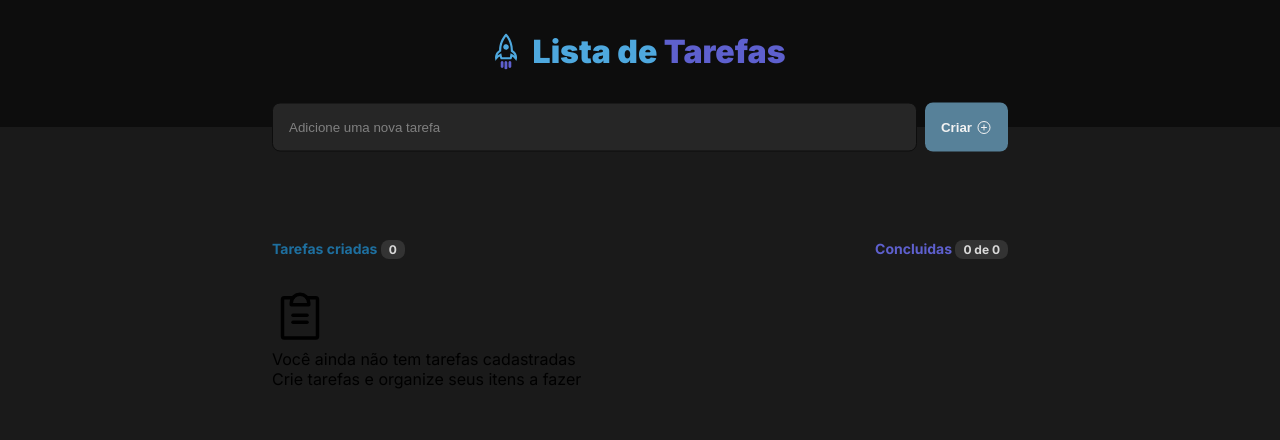
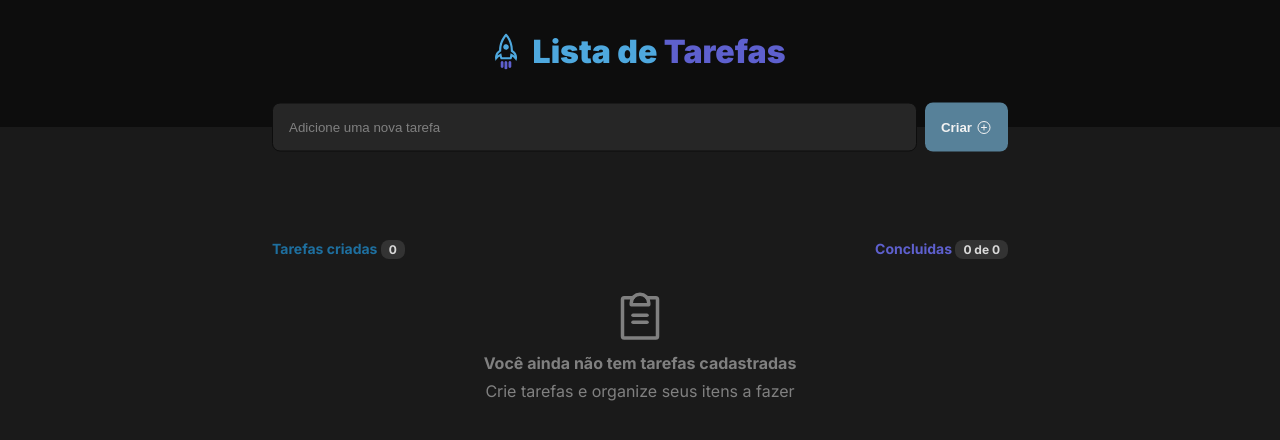
Before and after one commit to Emanuel-Boaventura/lista-de-tarefas, a React (Vite) app: page / in a window 1280 px wide. Shown: the top 440 px of the page. Built offline with nearby package versions, Linux system fonts and the light colour scheme.

Commit message:
refactor task render and feat focus styled

```diff
--- a/src/GlobalStyles.scss
+++ b/src/GlobalStyles.scss
@@ -13,6 +13,11 @@
   --mainbluedark: #1e6f9f;
   --mainbluedarkgrayed: #578199;
   --maindanger: #e25858;
+}
+
+:focus {
+  outline: transparent;
+  box-shadow: 0 0 0 2px var(--mainblue);
 }
 
 * {
--- a/src/components/Tasks.module.scss
+++ b/src/components/Tasks.module.scss
@@ -28,6 +28,7 @@
     color: var(--mainblue);
     height: 24px;
     transition: color 0.1s;
+    border-radius: 100%;
 
     &:hover {
       color: var(--mainbluedark);
--- a/src/components/TodoList.module.scss
+++ b/src/components/TodoList.module.scss
@@ -89,8 +89,21 @@
 
   .taskContainer {
     display: flex;
-    flex-direction: column-reverse;
+    flex-direction: column;
     gap: 0.75rem;
     width: 100%;
+
+    .noTasks {
+      display: flex;
+      align-items: center;
+      justify-content: center;
+      flex-direction: column;
+      color: var(--gray300);
+      gap: 0.5rem;
+
+      .msgOne {
+        font-weight: bolder;
+      }
+    }
   }
 }
--- a/src/components/TodoList.tsx
+++ b/src/components/TodoList.tsx
@@ -55,6 +55,23 @@ const TodoList = () => {
     setNewTask(e.target.value);
   }
 
+  function renderTasks() {
+    const array = [];
+
+    for (let i = tasks.length - 1; i >= 0; i--) {
+      array.push(
+        <Tasks
+          key={tasks[i]._id}
+          taskData={tasks[i]}
+          onDeleteTask={deleteTask}
+          onComplete={onComplete}
+        />
+      );
+    }
+
+    return array;
+  }
+
   return (
     <div className={styles.content}>
       <form onSubmit={handleNewTask}>
@@ -83,14 +100,7 @@ const TodoList = () => {
       </header>
       <main className={styles.taskContainer}>
         {tasks.length > 0 ? (
-          tasks.map((task) => (
-            <Tasks
-              key={task._id}
-              taskData={task}
-              onDeleteTask={deleteTask}
-              onComplete={onComplete}
-            />
-          ))
+          <>{renderTasks()}</>
         ) : (
           <div className={styles.noTasks}>
             <ClipboardText size={56} />
```
